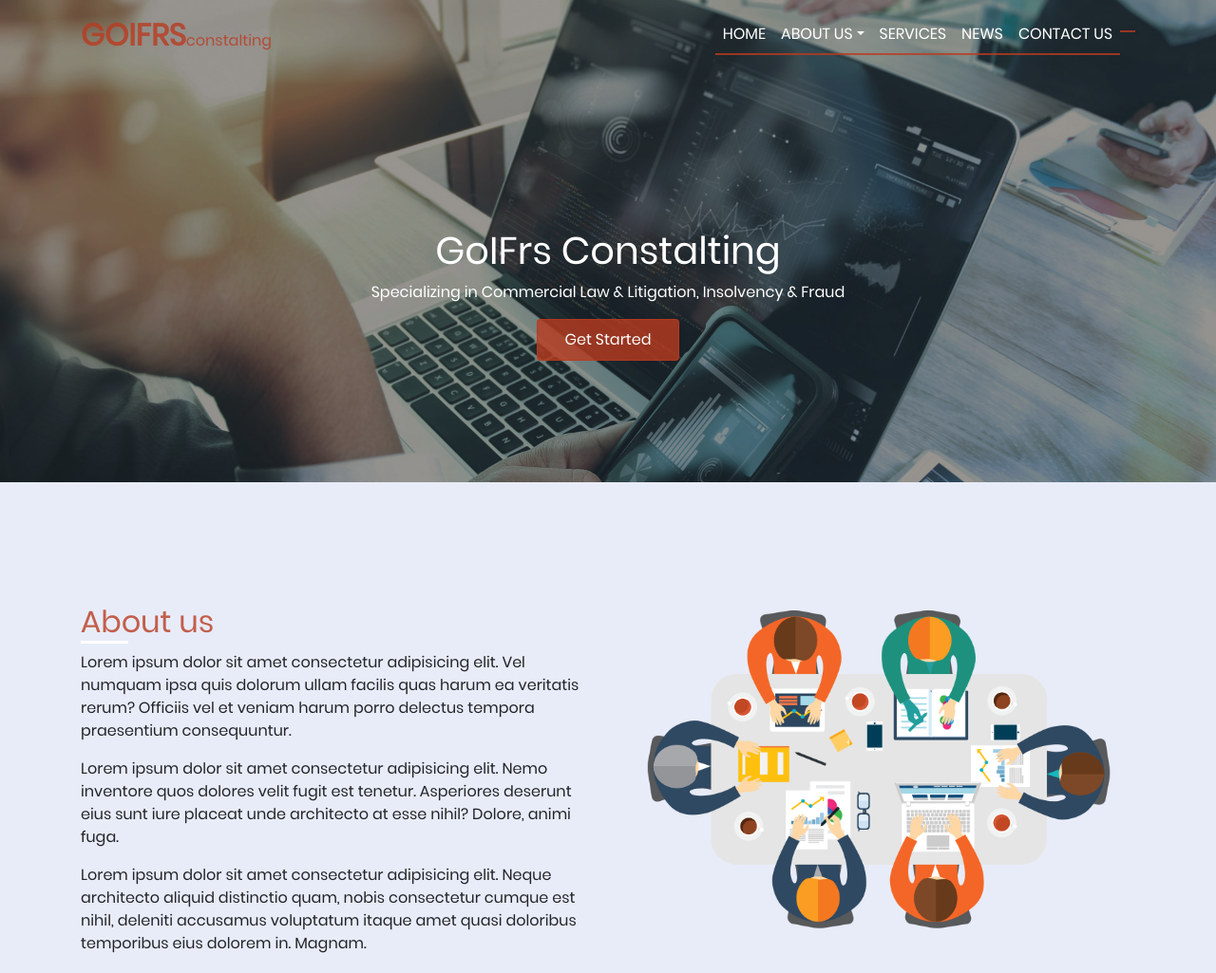
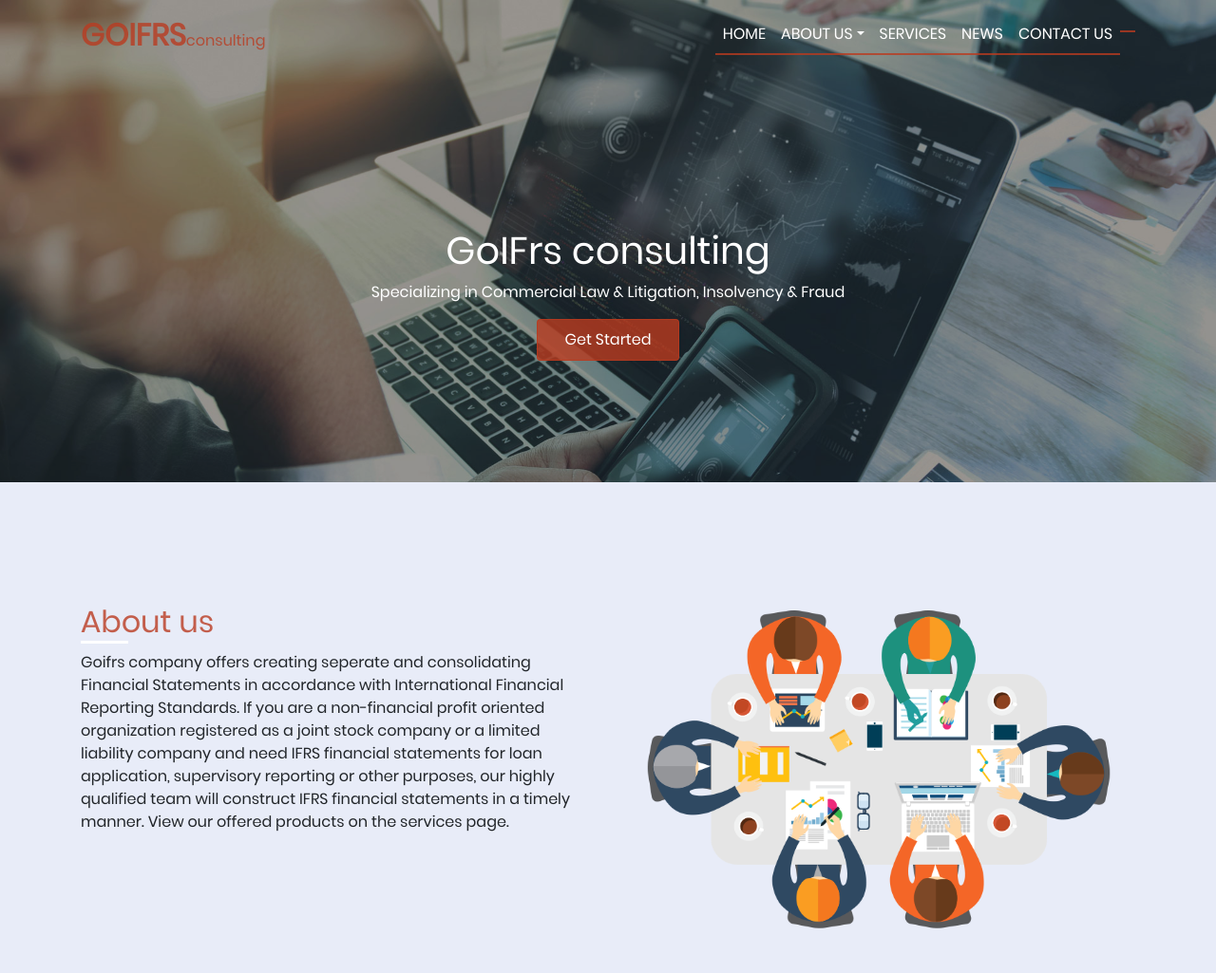
Before and after one commit to DakoMumladze/goifrs.ge, a website: page index.html in a window 1280 px wide. Shown: the top 1025 px of the page at 95% size. Drawn offline with nearby package versions, Linux system fonts and the light colour scheme.

Commit message:
index.html

```diff
--- a/index.html
+++ b/index.html
@@ -13,7 +13,7 @@
     <header class="container-fluid header">
         <nav class="navbar navbar-expand-lg navbar-light fixed-top">
             <div class="container">
-                <a class="navbar-brand font-weight-bold" href="index.html">GOIFRS<span class="font-weight-normal">constalting</span></a>
+                <a class="navbar-brand font-weight-bold" href="index.html">GOIFRS<span class="font-weight-normal">consulting</span></a>
                 <button class="navbar-toggler" type="button" data-toggle="collapse" data-target="#navbarNavDropdown" aria-controls="navbarNavDropdown" aria-expanded="false" aria-label="Toggle navigation">
                 <span class="navbar-toggler-icon"></span>
                 </button>
@@ -48,7 +48,7 @@
             </div>
         </nav>
         <div class="header_text">
-            <h1>GoIFrs Constalting</h1>
+            <h1>GoIFrs consulting</h1>
             <p>Specializing in Commercial Law & Litigation, Insolvency & Fraud</p>
             <a href="#" class="btn btn-primary">Get Started</a>
         </div>
@@ -59,9 +59,7 @@
             <div class="row">
                 <div class="col-md-6">
                     <h2 class="heading primary-color">About us</h2>
-                    <p>Lorem ipsum dolor sit amet consectetur adipisicing elit. Vel numquam ipsa quis dolorum ullam facilis quas harum ea veritatis rerum? Officiis vel et veniam harum porro delectus tempora praesentium consequuntur.</p>
-                    <p>Lorem ipsum dolor sit amet consectetur adipisicing elit. Nemo inventore quos dolores velit fugit est tenetur. Asperiores deserunt eius sunt iure placeat unde architecto at esse nihil? Dolore, animi fuga.</p>
-                    <p>Lorem ipsum dolor sit amet consectetur adipisicing elit. Neque architecto aliquid distinctio quam, nobis consectetur cumque est nihil, deleniti accusamus voluptatum itaque amet quasi doloribus temporibus eius dolorem in. Magnam.</p>
+                    <p>Goifrs company offers creating seperate and consolidating Financial Statements in accordance with International Financial Reporting Standards. If you are a non-financial profit oriented organization registered as a joint stock company or a limited liability company and need IFRS financial statements for loan application, supervisory reporting or other purposes, our highly qualified team will construct IFRS financial statements in a timely manner. View our offered products on the services page.</p>
                 </div>
                 <div class="col-md-6">
                     <img src="img/about.png" alt="team" title="team" class="img-fluid">
```
